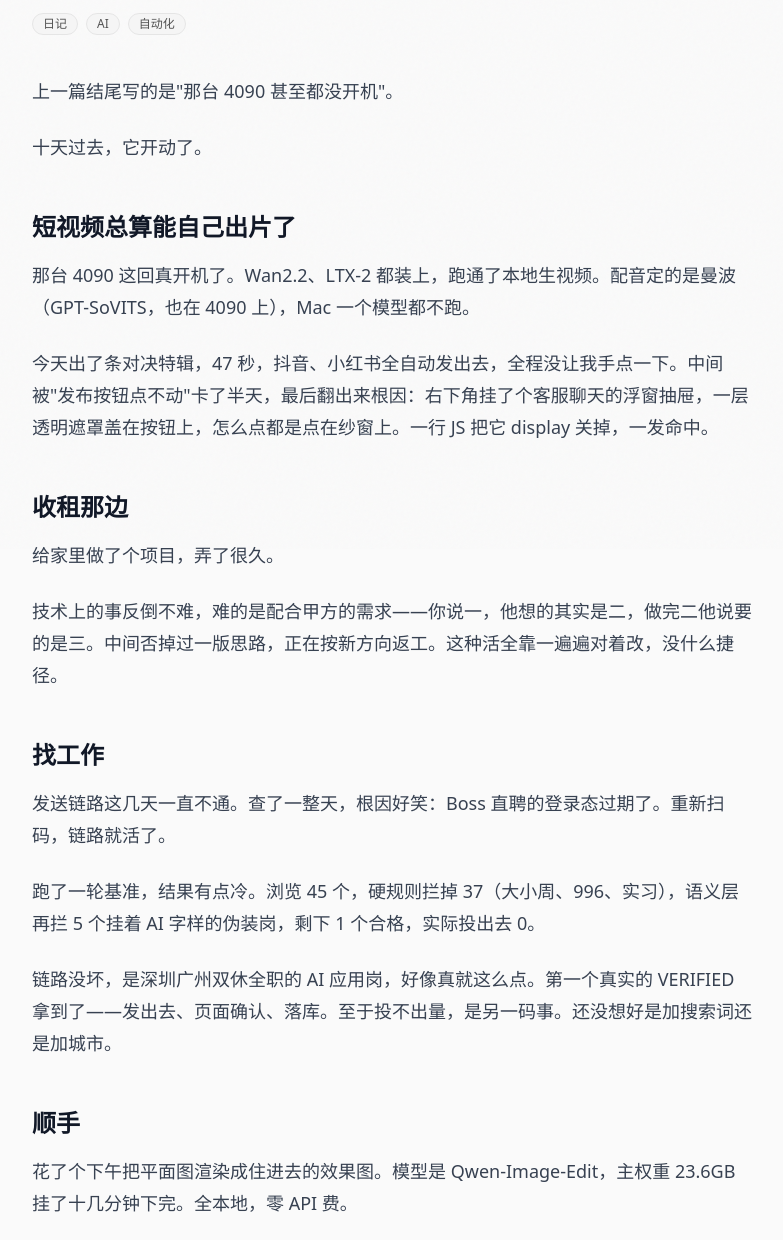
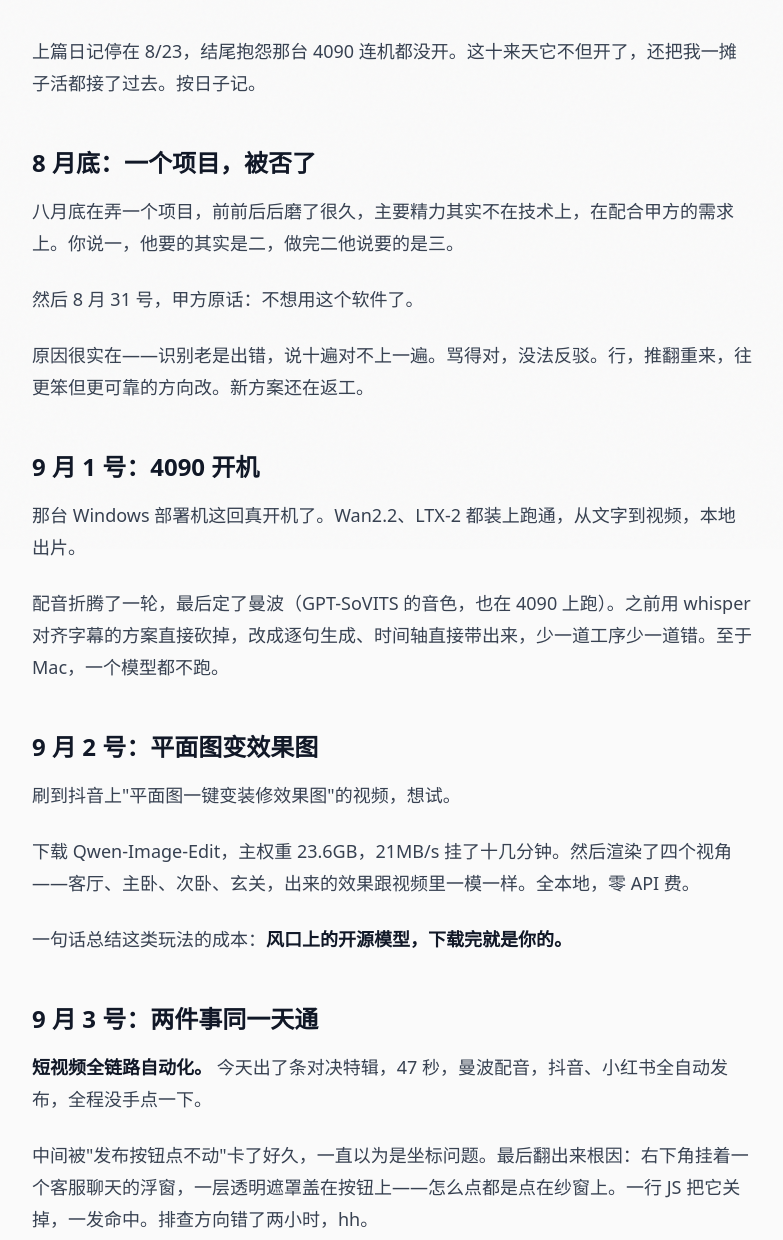
Before and after one commit to Liooo0/lio-blog, an Astro site: page /lio-blog/blog/recent-log-2026-09 in a window 1280 px wide. Shown: the part 251-1491 px from the top of the page, without its empty margins (248-1031 px from the left). Built offline with nearby package versions, Linux system fonts and the light colour scheme; Astro itself is replaced by a stand-in of ours.

Commit message:
blog: 九月初日记按时间线重写，persona口吻打磨，收租去指向

```diff
--- a/src/content/blog/recent-log-2026-09.mdx
+++ b/src/content/blog/recent-log-2026-09.mdx
@@ -1,39 +1,47 @@
 ---
-title: "这十天：短视频能自己出片了，找工作投了个 0"
-description: "八月末到九月初的流水账，有些还没落定"
+title: "这十天：4090 转起来了，项目被否了一版"
+description: "八月末到九月初的流水账，按日子记"
 date: 2026-09-03
 tags: ["日记", "AI", "自动化"]
 draft: false
 ---
 
-上一篇结尾写的是"那台 4090 甚至都没开机"。
+上篇日记停在 8/23，结尾抱怨那台 4090 连机都没开。这十来天它不但开了，还把我一摊子活都接了过去。按日子记。
 
-十天过去，它开动了。
+## 8 月底：一个项目，被否了
 
-## 短视频总算能自己出片了
+八月底在弄一个项目，前前后后磨了很久，主要精力其实不在技术上，在配合甲方的需求上。你说一，他要的其实是二，做完二他说要的是三。
 
-那台 4090 这回真开机了。Wan2.2、LTX-2 都装上，跑通了本地生视频。配音定的是曼波（GPT-SoVITS，也在 4090 上），Mac 一个模型都不跑。
+然后 8 月 31 号，甲方原话：不想用这个软件了。
 
-今天出了条对决特辑，47 秒，抖音、小红书全自动发出去，全程没让我手点一下。中间被"发布按钮点不动"卡了半天，最后翻出来根因：右下角挂了个客服聊天的浮窗抽屉，一层透明遮罩盖在按钮上，怎么点都是点在纱窗上。一行 JS 把它 display 关掉，一发命中。
+原因很实在——识别老是出错，说十遍对不上一遍。骂得对，没法反驳。行，推翻重来，往更笨但更可靠的方向改。新方案还在返工。
 
-## 收租那边
+## 9 月 1 号：4090 开机
 
-给家里做了个项目，弄了很久。
+那台 Windows 部署机这回真开机了。Wan2.2、LTX-2 都装上跑通，从文字到视频，本地出片。
 
-技术上的事反倒不难，难的是配合甲方的需求——你说一，他想的其实是二，做完二他说要的是三。中间否掉过一版思路，正在按新方向返工。这种活全靠一遍遍对着改，没什么捷径。
+配音折腾了一轮，最后定了曼波（GPT-SoVITS 的音色，也在 4090 上跑）。之前用 whisper 对齐字幕的方案直接砍掉，改成逐句生成、时间轴直接带出来，少一道工序少一道错。至于 Mac，一个模型都不跑。
 
-## 找工作
+## 9 月 2 号：平面图变效果图
 
-发送链路这几天一直不通。查了一整天，根因好笑：Boss 直聘的登录态过期了。重新扫码，链路就活了。
+刷到抖音上"平面图一键变装修效果图"的视频，想试。
 
-跑了一轮基准，结果有点冷。浏览 45 个，硬规则拦掉 37（大小周、996、实习），语义层再拦 5 个挂着 AI 字样的伪装岗，剩下 1 个合格，实际投出去 0。
+下载 Qwen-Image-Edit，主权重 23.6GB，21MB/s 挂了十几分钟。然后渲染了四个视角——客厅、主卧、次卧、玄关，出来的效果跟视频里一模一样。全本地，零 API 费。
 
-链路没坏，是深圳广州双休全职的 AI 应用岗，好像真就这么点。第一个真实的 VERIFIED 拿到了——发出去、页面确认、落库。至于投不出量，是另一码事。还没想好是加搜索词还是加城市。
+一句话总结这类玩法的成本：**风口上的开源模型，下载完就是你的。**
 
-## 顺手
+## 9 月 3 号：两件事同一天通
 
-花了个下午把平面图渲染成住进去的效果图。模型是 Qwen-Image-Edit，主权重 23.6GB 挂了十几分钟下完。全本地，零 API 费。
+**短视频全链路自动化。** 今天出了条对决特辑，47 秒，曼波配音，抖音、小红书全自动发布，全程没手点一下。
 
-Antigravity 老报国家不可用，给 ClashX 单开了个走日本的策略组，登录通了。
+中间被"发布按钮点不动"卡了好久，一直以为是坐标问题。最后翻出来根因：右下角挂着一个客服聊天的浮窗，一层透明遮罩盖在按钮上——怎么点都是点在纱窗上。一行 JS 把它关掉，一发命中。排查方向错了两小时，hh。
+
+**求职发送链路。** 几天投不出去，查了一整天，根因好笑：Boss 直聘的登录态过期了。扫码重新登录就活。当晚报了个基准轮：浏览 45 个，大小周 996 实习拦掉 37，伪装岗拦掉 5，合格 1，投出去 0。
+
+链路没坏，是深广双休全职的 AI 应用岗真就这么点。第一个真实发送成功的记录拿到了，量是另一码事，还没想好是加词还是加城市。
+
+晚上顺手给 ClashX 单开了个走日本的策略组，Antigravity 登录就通了。
+
+---
 
 先这样。
```
